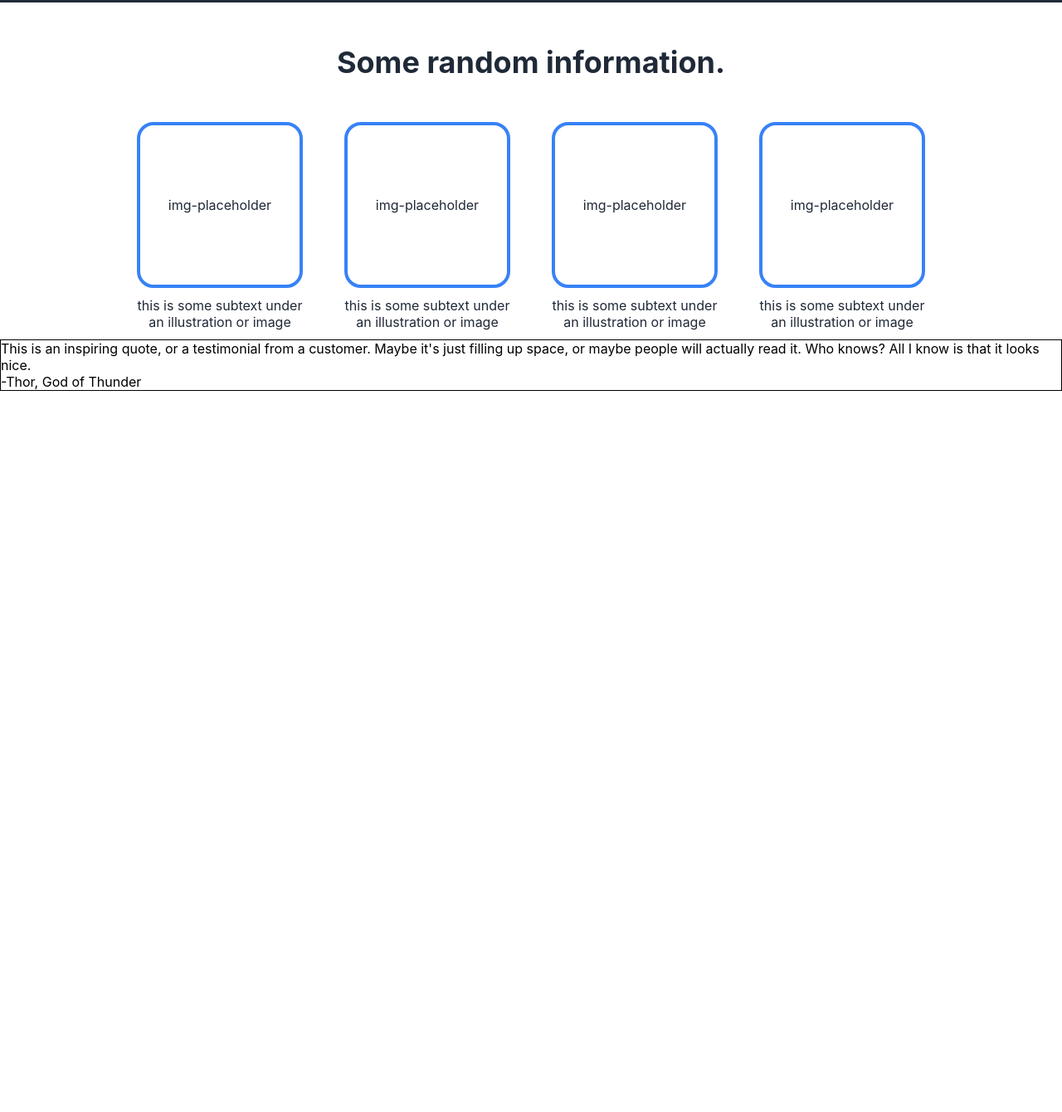
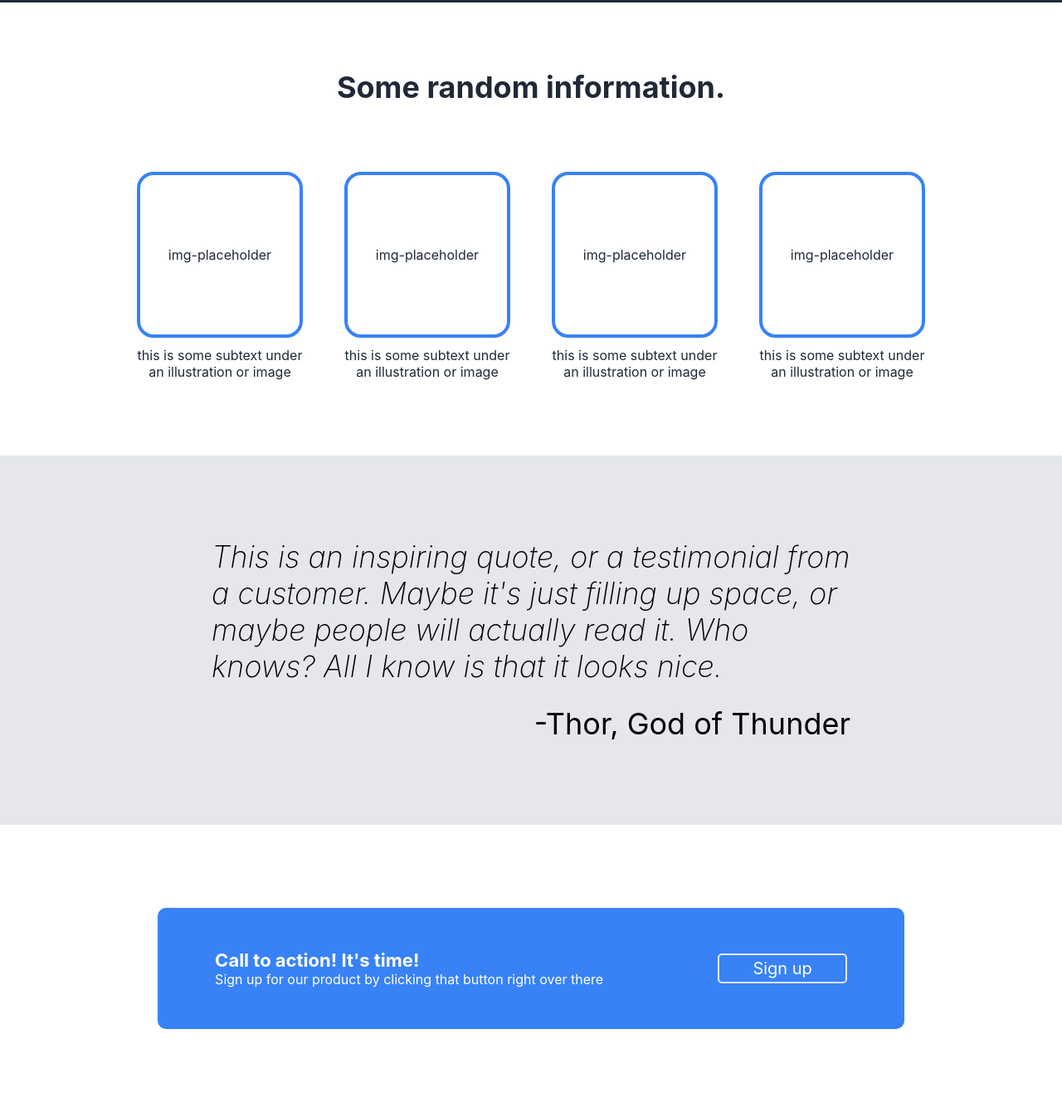
Before and after one commit to bakituhawsayongsayawbakitikaw/TOP-PROJECT-Landing-Page, a plain HTML site: page index.html in a window 1280 px wide. Shown: the part 399-1739 px from the top of the page at 83% size. Before the commit the page ends 870 px from the top, so only its background shows below. Drawn offline with Linux system fonts and the light colour scheme.

Commit message:
add color blue section

```diff
--- a/index.html
+++ b/index.html
@@ -75,12 +75,22 @@
 
     <div class="quote-container">
       <div class="quote-content">
-        <div class="quote1">
+        <div class="quote">
           This is an inspiring  quote, or a testimonial from a customer. Maybe it's just filling up space, or maybe people will actually read it. Who knows? All I know is that it looks nice.
         </div>
         <div class="author">-Thor, God of Thunder</div>
       </div>
     </div>
 
+    <div class="color-blue-section">
+      <div class="color-blue-content">
+        <div class="color-blue-texts">
+          <div class="color-blue-header">Call to action! It's time!</div>
+          <div class="color-blue-subtext">Sign up for our product by clicking that button right over there</div>
+        </div>
+        <div><button class="butt-2">Sign up</button></div>
+      </div>
+    </div>
+
   </body>
 </html>
--- a/styles.css
+++ b/styles.css
@@ -93,7 +93,7 @@ a:link {
 /* random info section */
 .random-title {
   color: #1f2937;
-  padding: 50px 0px;
+  padding-top: 80px;
   display: flex;
   justify-content: center;
   font-size: 36px;
@@ -102,6 +102,7 @@ a:link {
 
 .info-container {
   color: #1f2937;
+  padding: 80px;
   display: flex;
   justify-content: center;
   text-align: center;
@@ -126,14 +127,54 @@ a:link {
 
 /* quote section */
 .quote-container {
-  border: 1px solid black;
+  /* border: 1px solid black; */
   display: flex;
-  /* padding: 100px 50px; */
-  /* font-size: 36px; */
-  /* font-weight: 200; */
-  /* font-style: italic; */
-  /* background-color: #e5e7eb; */
+  justify-content: center;
+  padding: 100px 50px;
+  font-size: 36px;
+  font-weight: 200;
+  font-style: italic;
+  background-color: #e5e7eb;
 }
-.quote {
+.quote-content {
+  width: 770px;
+}
+.author {
+  font-weight: 400;
+  font-style: normal;
+  padding-top: 25px;
+  display: flex;
+  justify-content: flex-end;
+}
+
+/* color blue section */
+
+.color-blue-section {
+  color: white;
+  padding: 100px 0px;
+  display: flex;
+  justify-content: center;
+  align-items: center;
+}
+.color-blue-content {
+  background-color: #3882f6;
+  border-radius: 10px;
+  padding: 50px 0px;
   width: 900px;
+  display: flex;
+  justify-content: space-around;
+  align-items: center;
 }
+.color-blue-header{
+  font-size: 22px;
+  font-weight: bold;
+}
+.butt-2 {
+  color: white;
+  font-size: 20px;
+  background-color: #3882f6;
+  border: 2px solid #e5e7eb;
+  outline: white;
+  padding: 4px 40px;
+  border-radius: 5px;
+}
```
